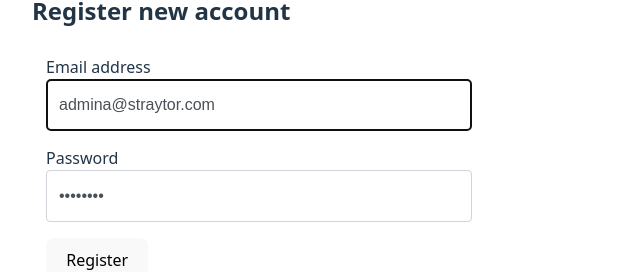
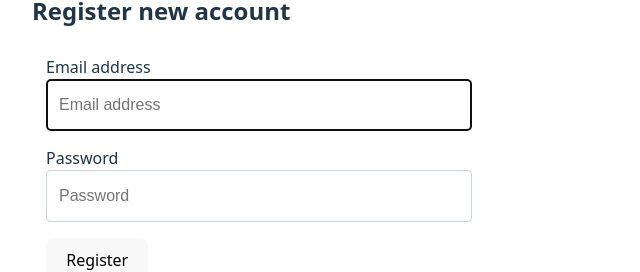
Before and after one commit to jake2bake/gamer-rater-client, a React (Vite) app: page /register in a window 1280 px wide. Shown: the part 301-573 px from the top of the page, without its empty margins (0-640 px from the left). Built offline with nearby package versions, Linux system fonts and the light colour scheme.

Commit message:
Register file amended

```diff
--- a/src/pages/Register.jsx
+++ b/src/pages/Register.jsx
@@ -3,8 +3,8 @@ import { Link, useNavigate } from "react-router-dom";
 import "./Login.css"
 
 export const Register = () => {
-    const [email, setEmail] = useState("admina@straytor.com")
-    const [password, setPassword] = useState("straytor")
+    const [email, setEmail] = useState("")
+    const [password, setPassword] = useState("")
 
     const existDialog = useRef()
     const navigate = useNavigate()
```
